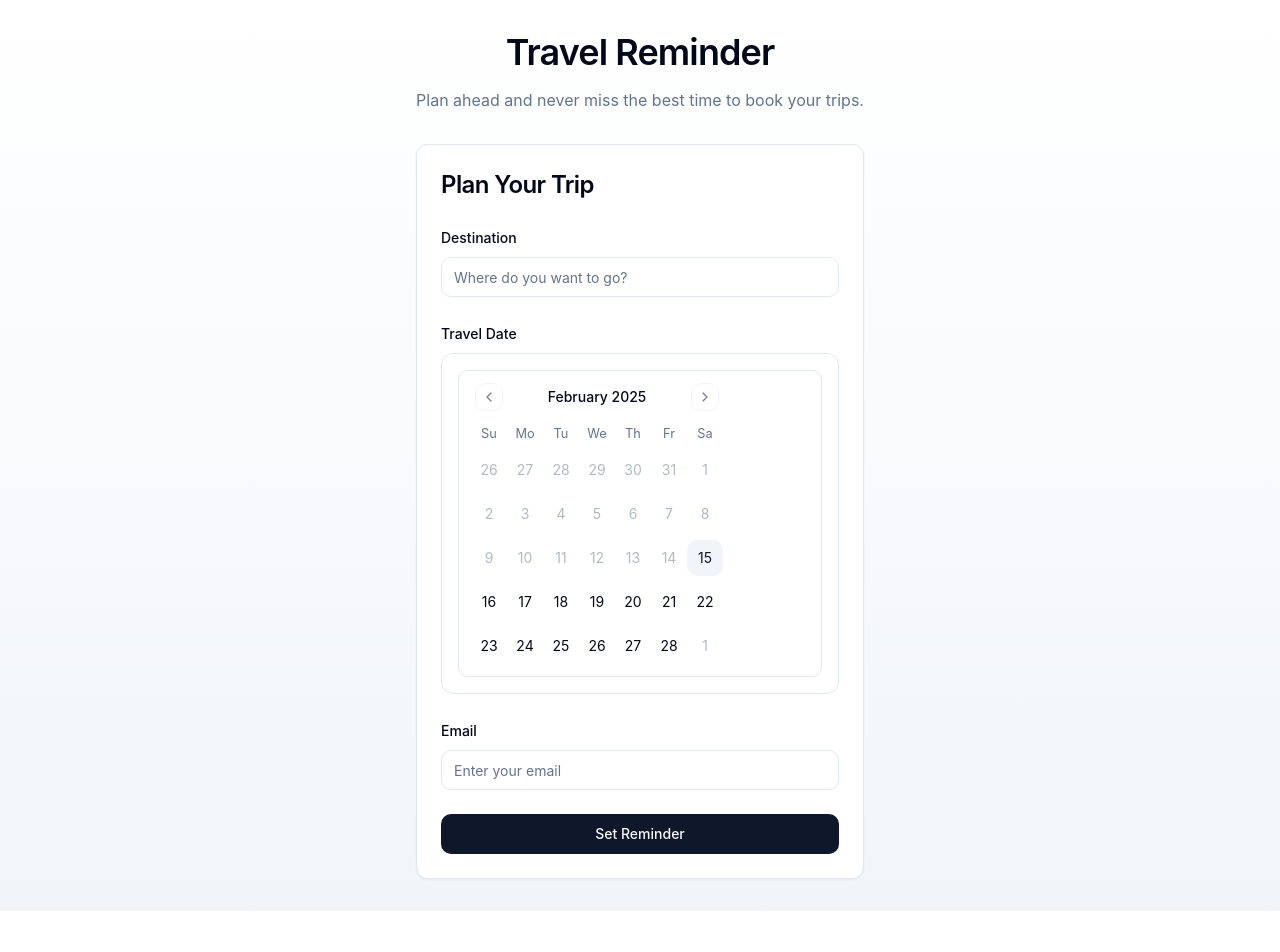
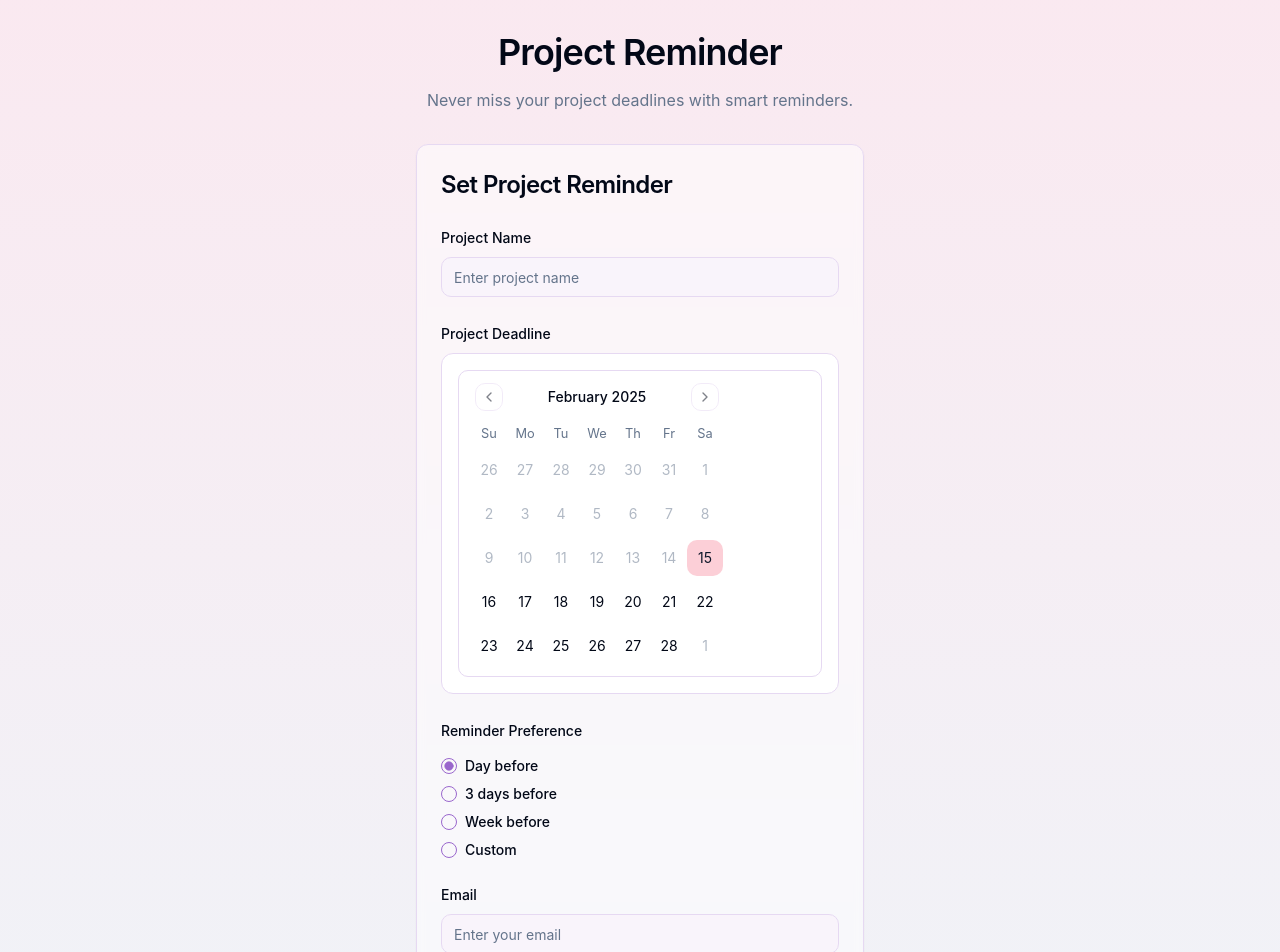
Before and after one commit to inessalter/travel-remind-helper, a React (Vite) app: page / in a window 1280 px wide. Shown: the top 952 px of the page. Before the commit the page ends 911 px from the top, so only its background shows below. Built offline with nearby package versions, Linux system fonts and the light colour scheme.

Commit message:
Update project reminder feature
Updated the reminder feature to accommodate project reminders instead of travel reminders.  Added options for reminder frequency (day before, 3 days before, 1 week before, or custom number of days).  Implemented a pastel color scheme for the website.

```diff
--- a/src/components/TravelForm.tsx
+++ b/src/components/TravelForm.tsx
@@ -5,65 +5,84 @@ import { Input } from "@/components/ui/input";
 import { Button } from "@/components/ui/button";
 import { useToast } from "@/hooks/use-toast";
 import { Card, CardContent, CardHeader, CardTitle } from "@/components/ui/card";
+import { RadioGroup, RadioGroupItem } from "@/components/ui/radio-group";
+import { Label } from "@/components/ui/label";
 import { differenceInDays } from "date-fns";
 
 export function TravelForm() {
-  const [destination, setDestination] = useState("");
+  const [projectName, setProjectName] = useState("");
   const [date, setDate] = useState<Date>();
   const [email, setEmail] = useState("");
+  const [reminderType, setReminderType] = useState("1");
+  const [customDays, setCustomDays] = useState("");
   const { toast } = useToast();
 
   const handleSubmit = (e: React.FormEvent) => {
     e.preventDefault();
 
-    if (!destination || !date || !email) {
+    if (!projectName || !date || !email || !reminderType) {
       toast({
         title: "Missing Information",
-        description: "Please fill in all fields",
+        description: "Please fill in all required fields",
         variant: "destructive",
       });
       return;
     }
 
-    const daysUntilTravel = differenceInDays(date, new Date());
+    if (reminderType === "custom" && !customDays) {
+      toast({
+        title: "Missing Days",
+        description: "Please specify the number of days for the reminder",
+        variant: "destructive",
+      });
+      return;
+    }
 
-    if (daysUntilTravel <= 61) {
+    const reminderDays = {
+      "1": 1,
+      "3": 3,
+      "7": 7,
+      "custom": parseInt(customDays),
+    }[reminderType];
+
+    const daysUntilProject = differenceInDays(date, new Date());
+
+    if (daysUntilProject <= reminderDays) {
       toast({
-        title: "Book Now!",
-        description: "Your travel date is approaching. We recommend booking your trip now!",
+        title: "Project Due Soon!",
+        description: "Your project deadline is approaching very soon!",
         variant: "destructive",
       });
     } else {
       toast({
         title: "Reminder Set!",
-        description: `We'll remind you about your trip to ${destination} 61 days before your travel date.`,
+        description: `We'll remind you about "${projectName}" ${reminderDays} day(s) before the deadline.`,
       });
-      // Here you would typically integrate with an email service
       console.log("Email reminder will be sent to:", email);
     }
   };
 
   return (
-    <Card className="w-full max-w-md animate-fade-in">
+    <Card className="w-full max-w-md animate-fade-in bg-white/50 backdrop-blur-sm">
       <CardHeader>
-        <CardTitle className="text-2xl font-semibold">Plan Your Trip</CardTitle>
+        <CardTitle className="text-2xl font-semibold">Set Project Reminder</CardTitle>
       </CardHeader>
       <CardContent>
         <form onSubmit={handleSubmit} className="space-y-6">
           <div className="space-y-2">
-            <label className="text-sm font-medium">Destination</label>
+            <label className="text-sm font-medium">Project Name</label>
             <Input
               type="text"
-              placeholder="Where do you want to go?"
-              value={destination}
-              onChange={(e) => setDestination(e.target.value)}
+              placeholder="Enter project name"
+              value={projectName}
+              onChange={(e) => setProjectName(e.target.value)}
               className="w-full transition-all duration-200 focus:ring-2"
             />
           </div>
 
           <div className="space-y-2">
-            <label className="text-sm font-medium">Travel Date</label>
-            <div className="border rounded-lg p-4">
+            <label className="text-sm font-medium">Project Deadline</label>
+            <div className="border rounded-lg p-4 bg-white">
               <Calendar
                 mode="single"
                 selected={date}
@@ -72,6 +91,45 @@ export function TravelForm() {
                 disabled={{ before: new Date() }}
               />
             </div>
+          </div>
+
+          <div className="space-y-4">
+            <label className="text-sm font-medium">Reminder Preference</label>
+            <RadioGroup
+              value={reminderType}
+              onValueChange={setReminderType}
+              className="gap-3"
+            >
+              <div className="flex items-center space-x-2">
+                <RadioGroupItem value="1" id="day" />
+                <Label htmlFor="day">Day before</Label>
+              </div>
+              <div className="flex items-center space-x-2">
+                <RadioGroupItem value="3" id="three-days" />
+                <Label htmlFor="three-days">3 days before</Label>
+              </div>
+              <div className="flex items-center space-x-2">
+                <RadioGroupItem value="7" id="week" />
+                <Label htmlFor="week">Week before</Label>
+              </div>
+              <div className="flex items-center space-x-2">
+                <RadioGroupItem value="custom" id="custom" />
+                <Label htmlFor="custom">Custom</Label>
+              </div>
+            </RadioGroup>
+
+            {reminderType === "custom" && (
+              <div className="pl-6">
+                <Input
+                  type="number"
+                  placeholder="Number of days before"
+                  value={customDays}
+                  onChange={(e) => setCustomDays(e.target.value)}
+                  min="1"
+                  className="w-full max-w-[200px]"
+                />
+              </div>
+            )}
           </div>
 
           <div className="space-y-2">
@@ -87,7 +145,7 @@ export function TravelForm() {
 
           <Button
             type="submit"
-            className="w-full transition-all duration-200 hover:shadow-lg"
+            className="w-full transition-all duration-200 hover:shadow-lg bg-primary/90 hover:bg-primary"
           >
             Set Reminder
           </Button>
--- a/src/index.css
+++ b/src/index.css
@@ -5,7 +5,7 @@
 
 @layer base {
   :root {
-    --background: 0 0% 100%;
+    --background: 280 50% 97%;
     --foreground: 222.2 84% 4.9%;
 
     --card: 0 0% 100%;
@@ -14,24 +14,24 @@
     --popover: 0 0% 100%;
     --popover-foreground: 222.2 84% 4.9%;
 
-    --primary: 222.2 47.4% 11.2%;
+    --primary: 270 50% 60%;
     --primary-foreground: 210 40% 98%;
 
-    --secondary: 210 40% 96.1%;
+    --secondary: 180 40% 90%;
     --secondary-foreground: 222.2 47.4% 11.2%;
 
     --muted: 210 40% 96.1%;
     --muted-foreground: 215.4 16.3% 46.9%;
 
-    --accent: 210 40% 96.1%;
+    --accent: 349 89% 90%;
     --accent-foreground: 222.2 47.4% 11.2%;
 
     --destructive: 0 84.2% 60.2%;
     --destructive-foreground: 210 40% 98%;
 
-    --border: 214.3 31.8% 91.4%;
-    --input: 214.3 31.8% 91.4%;
-    --ring: 222.2 84% 4.9%;
+    --border: 270 50% 90%;
+    --input: 270 50% 90%;
+    --ring: 270 50% 60%;
 
     --radius: 0.75rem;
   }
--- a/src/pages/Index.tsx
+++ b/src/pages/Index.tsx
@@ -3,12 +3,12 @@ import { TravelForm } from "@/components/TravelForm";
 
 const Index = () => {
   return (
-    <div className="min-h-screen bg-gradient-to-b from-background to-muted">
+    <div className="min-h-screen bg-gradient-to-b from-accent/30 to-secondary/30">
       <div className="container px-4 py-8 mx-auto">
         <div className="max-w-4xl mx-auto space-y-8">
           <header className="text-center space-y-4 animate-fade-in">
-            <h1 className="text-4xl font-semibold tracking-tight">Travel Reminder</h1>
-            <p className="text-muted-foreground">Plan ahead and never miss the best time to book your trips.</p>
+            <h1 className="text-4xl font-semibold tracking-tight">Project Reminder</h1>
+            <p className="text-muted-foreground">Never miss your project deadlines with smart reminders.</p>
           </header>
 
           <div className="flex flex-col items-center justify-center">
```
